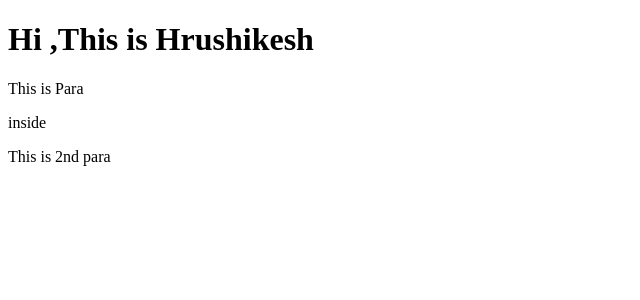
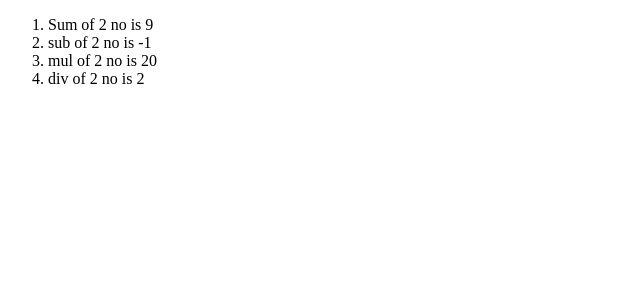
Before and after one commit to hrushikeshpthube/firstapp, a React (Create React App) app: page / in a window 1280 px wide. Shown: the top 300 px of the page, without its empty margins (0-640 px from the left). Built offline with nearby package versions, Linux system fonts and the light colour scheme.

Commit message:
import export -simple calci

```diff
--- a/src/App.js
+++ b/src/App.js
@@ -1,15 +1,17 @@
-//import './App.css';
-import React from 'react';
-import Heading from './Heading';
-import Para from './Para';
+import React  from "react";
+import add,{sub,mul,div} from './Heading';
 
-
-function App() {
-  return (<>
-    <Heading></Heading>
-    <Para></Para>
-  </>
+function App()
+{
+  return(
+<>
+  <ol>
+    <li> Sum of  2 no is {add(4,5)}</li>
+    <li> sub of  2 no is {sub(4,5)}</li>
+    <li> mul of  2 no is {mul(4,5)}</li>
+    <li> div of  2 no is {div(10,5)}</li>
+  </ol>
+</>
   )
 }
-
 export default App;
--- a/src/Heading.jsx
+++ b/src/Heading.jsx
@@ -1,8 +1,25 @@
-import React from "react";
+// import React from "react";
+let v1,v2;
 
-function Heading()
+function add(v1,v2)
 {
-return <h1>Hi ,This is Hrushikesh</h1>;
+    return (v1+v2);
 }
 
-export default Heading;
+function sub(v1,v2)
+{
+    return (v1-v2);
+}
+function mul(v1,v2)
+{
+    return (v1*v2);
+}
+function div(v1,v2)
+{
+    return (v1/v2);
+}
+
+
+export default add;
+
+export {sub,mul,div};
```
Also changed, not shown: src/index.js (+0 -31 lines).
